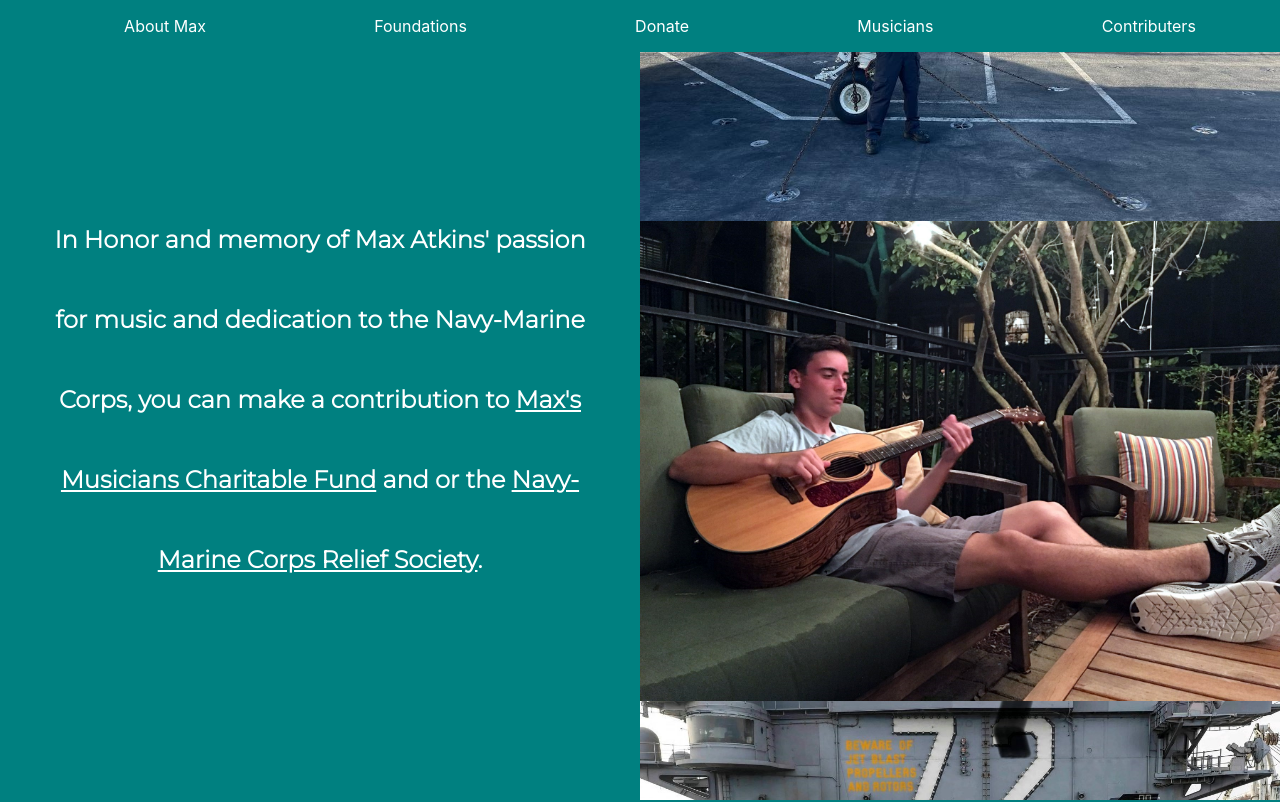
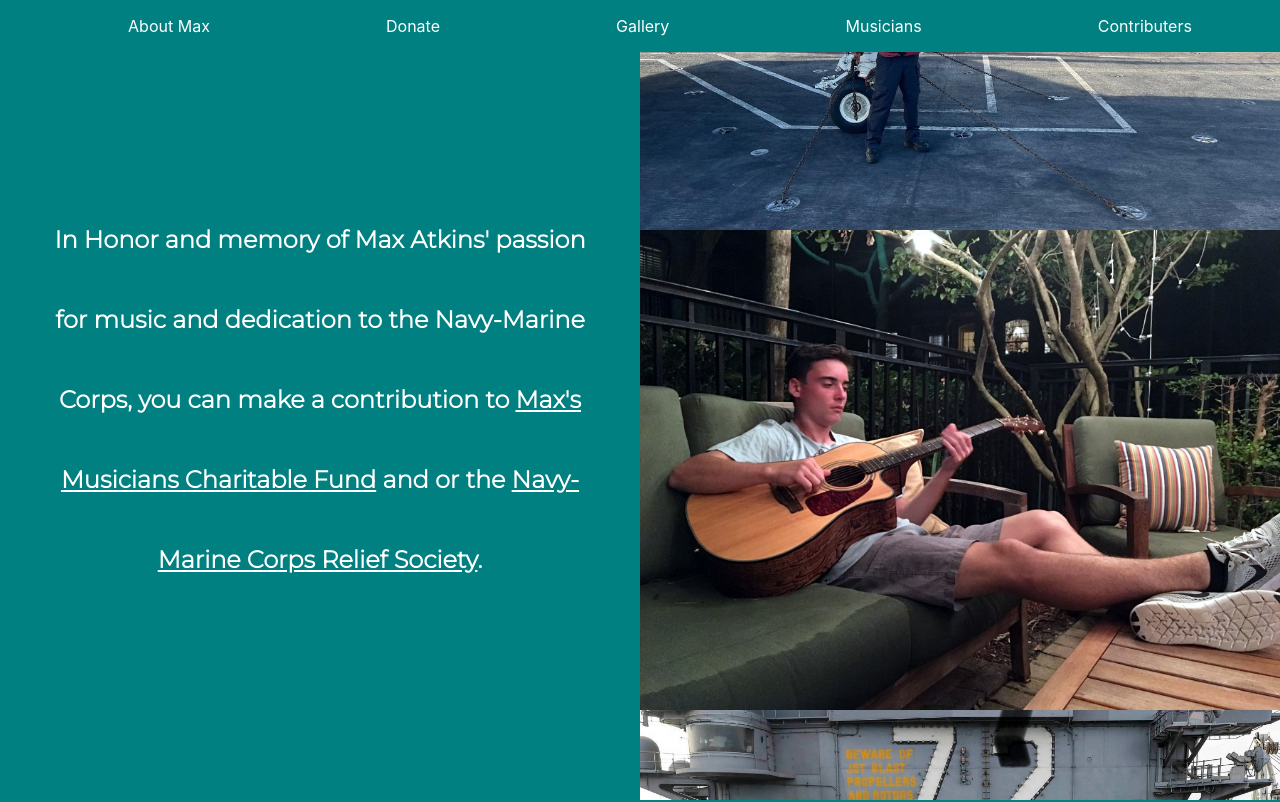
Before and after one commit to josefiaaa/maxsmemory, a React (Create React App) app: page / in a window 1280 px wide. Shown: the top 802 px of the page. Built offline with nearby package versions, Linux system fonts and the light colour scheme.

Commit message:
some risky commits on master branch yikes

```diff
--- a/public/index.html
+++ b/public/index.html
@@ -1,5 +1,5 @@
 <!DOCTYPE html>
-<html lang="en">
+<html style="background-color: #008080;" lang="en">
   <head>
     <meta charset="utf-8" />
     <link rel="icon" href="%PUBLIC_URL%/favicon.ico" />
--- a/src/App.js
+++ b/src/App.js
@@ -3,7 +3,7 @@ import Section from './Sections/Sections';
 import CTA from './CTA/CTA';
 import About from './About/About';
 import Cards from './Cards/Cards';
-import Foundations from './Foundations/Foundations';
+// import Foundations from './Foundations/Foundations';
 import Donate from './Donate/Donate';
 import Sidebar from './Sidebar/Sidebar';
 import Gallery from './Gallery/Gallery';
@@ -36,19 +36,19 @@ function App() {
 
                 <Cards />
 
-                <Gallery />
+                {/* <Gallery /> */}
 
                 {/* SECTION 2 */}
                 <Section
-                    title="Foundations"
-                    subtitle={<Foundations />}
+                    title="Donate"
+                    subtitle={<Donate />}
                     id='section2'
                 />
 
                 {/* SECTION 3 */}
                 <Section
-                    title="Donate"
-                    subtitle={<Donate />}
+                    // title="Gallery"
+                    subtitle={<Gallery />}
                     id='section3'
                 />
 
--- a/src/NavBar/NavBar.js
+++ b/src/NavBar/NavBar.js
@@ -47,7 +47,7 @@ export default class NavBar extends Component {
                             offset={-70}
                             duration={1500}
                         >
-                            Foundations
+                            Donate
                         </Link>
                         </li>
                         <li className="nav-item">
@@ -60,7 +60,7 @@ export default class NavBar extends Component {
                             offset={-70}
                             duration={1500}
                         >
-                            Donate
+                            Gallery
                         </Link>
                         </li>
                         <li className="nav-item">
```
